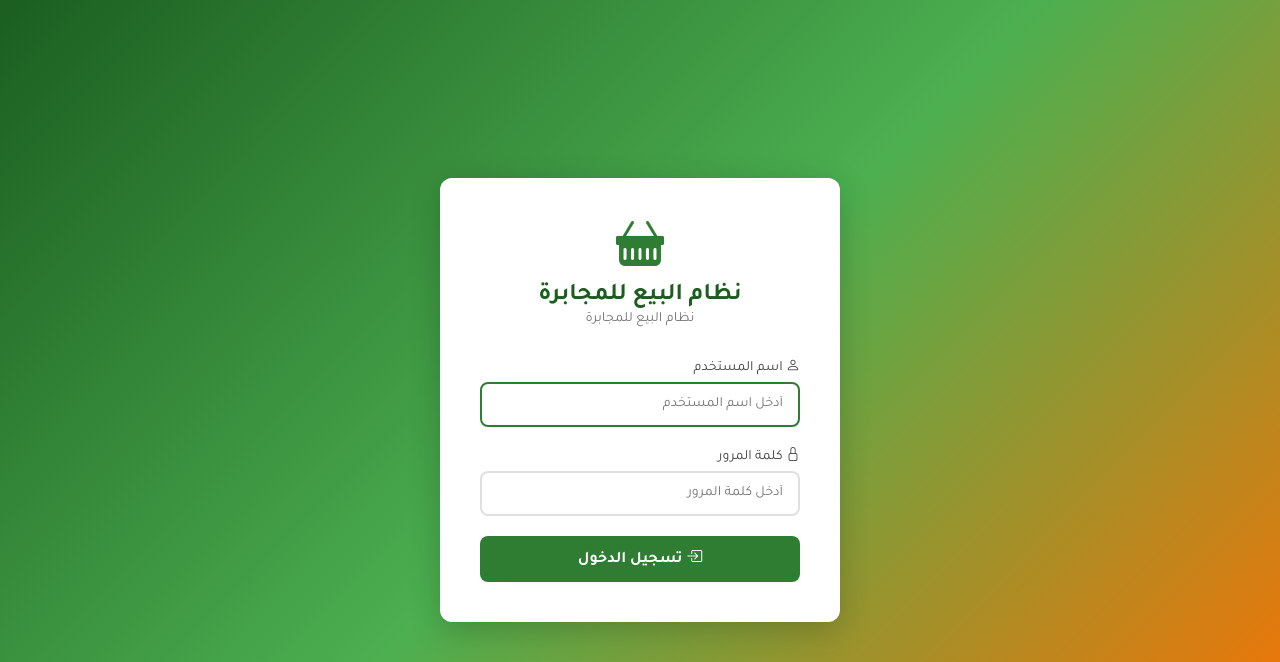
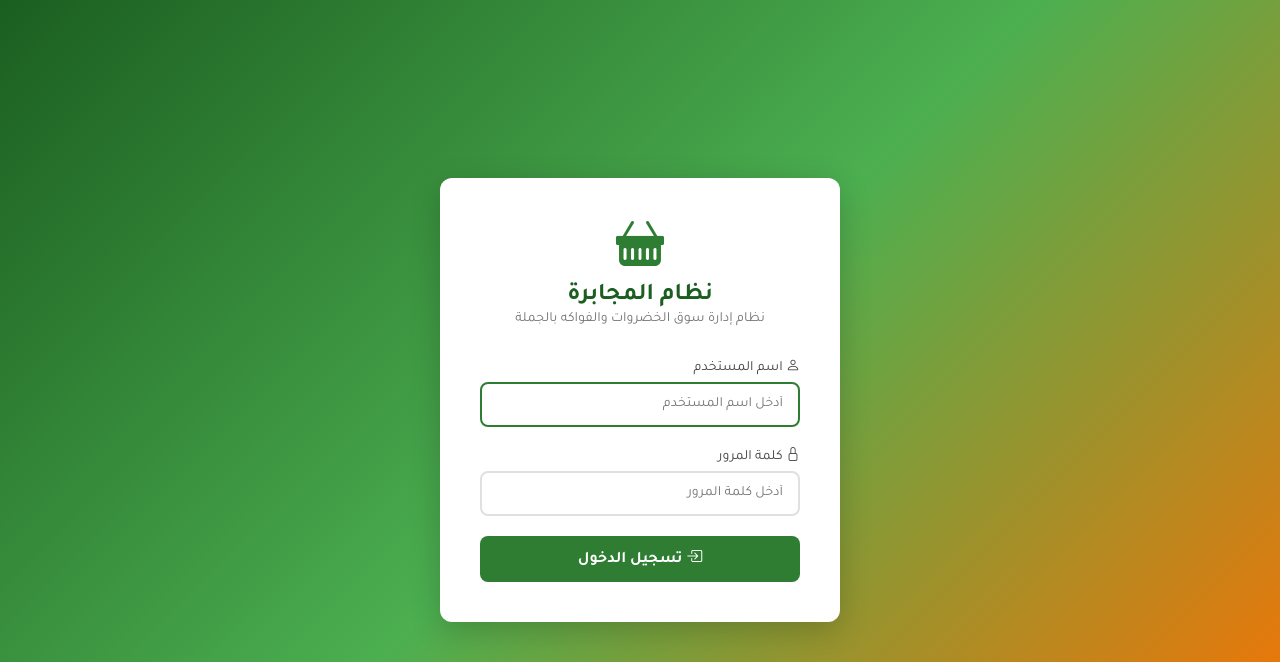
Before and after one commit to mokhtaralawi/farmar-agir, a Django app: page / in a window 1280 px wide. Shown: the top 662 px of the page. Run offline with Django 5.2, Linux system fonts and the light colour scheme; data comes from the database, SQL or seed files in the repository; data that the repository does not hold is empty.

Commit message:
Add project source files

```diff
--- a/agri_bridge/settings.py
+++ b/agri_bridge/settings.py
@@ -245,8 +245,8 @@ LOGGING = {
 os.makedirs(BASE_DIR / 'logs', exist_ok=True)
 
 # PWA Settings
-PWA_NAME = 'Agri Bridge - نظام الوساطة الزراعية'
-PWA_SHORT_NAME = 'AgriBridge'
+PWA_NAME = 'نظام المجابرة'
+PWA_SHORT_NAME = 'نظام المجابرة'
 PWA_DESCRIPTION = 'نظام إدارة سوق الخضروات والفواكه بالجملة'
 PWA_THEME_COLOR = '#1e40af'
 PWA_BACKGROUND_COLOR = '#ffffff'
--- a/core/views.py
+++ b/core/views.py
@@ -13,9 +13,9 @@ from .models import SystemSettings
 def manifest_view(request):
     """PWA Manifest"""
     manifest = {
-        "name": "نظام البيع للمجابرة",
-        "short_name": "نظام البيع للقات",
-        "description": "نظام ERP لبيع القات بالجملة للمجابرة",
+        "name": "نظام المجابرة",
+        "short_name": "نظام المجابرة",
+        "description": "نظام إدارة سوق الخضروات والفواكه بالجملة",
         "start_url": "/",
         "display": "standalone",
         "background_color": "#F5F5F5",
--- a/templates/login.html
+++ b/templates/login.html
@@ -4,7 +4,8 @@
     <meta charset="utf-8">
     <meta name="viewport" content="width=device-width, initial-scale=1.0">
     <meta name="theme-color" content="#2E7D32">
-    <title>تسجيل الدخول - نظام المجابرة</title>
+    <title>نظام المجابرة - تسجيل الدخول</title>
+    <link rel="icon" href="{% static 'img/icon-192.png' %}" type="image/png">
     <link href="https://fonts.googleapis.com/css2?family=Tajawal:wght@300;400;500;700&display=swap" rel="stylesheet">
     <link href="https://cdn.jsdelivr.net/npm/bootstrap-icons@1.11.0/font/bootstrap-icons.css" rel="stylesheet">
     <style>
@@ -53,6 +54,27 @@
             outline: none;
             border-color: #2E7D32;
         }
+        .password-wrapper {
+            position: relative;
+        }
+        .password-wrapper input {
+            padding-right: 40px;
+        }
+        .password-toggle {
+            position: absolute;
+            right: 12px;
+            top: 50%;
+            transform: translateY(-50%);
+            background: none;
+            border: none;
+            cursor: pointer;
+            font-size: 18px;
+            color: #757575;
+            padding: 4px;
+        }
+        .password-toggle:hover {
+            color: #2E7D32;
+        }
         .btn-login {
             width: 100%;
             padding: 12px;
@@ -80,8 +102,8 @@
     <div class="login-container">
         <div class="login-header">
             <i class="bi bi-basket-fill"></i>
-            <h1> نظام البيع للمجابرة</h1>
-            <p>نظام البيع للمجابرة</p>
+            <h1>نظام المجابرة</h1>
+            <p>نظام إدارة سوق الخضروات والفواكه بالجملة</p>
         </div>
 
         {% if form.errors %}
```
Also changed, not shown: templates/base.html (+11 -3 lines), static/img/icon-192.png (added), static/img/icon-512.png (added), static/pwa/icon-192.png (added), static/pwa/icon-512.png (added).
